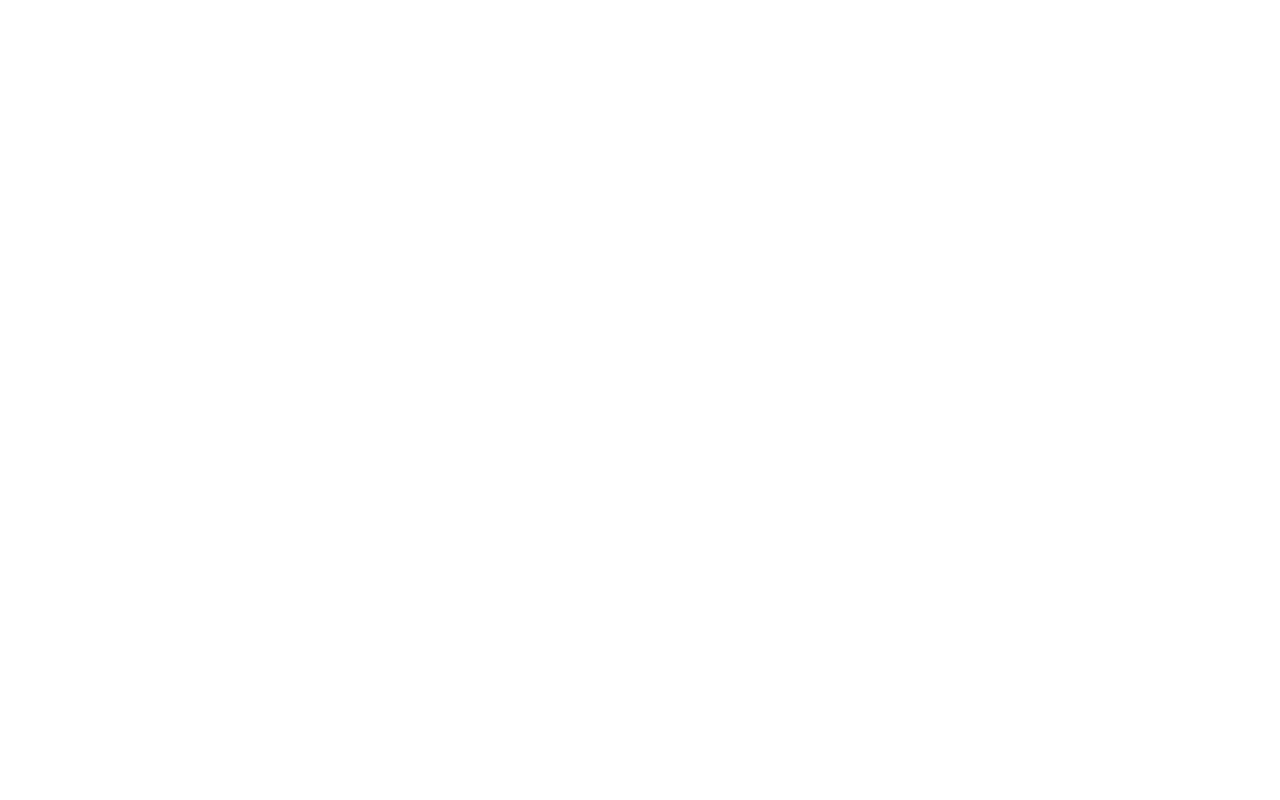
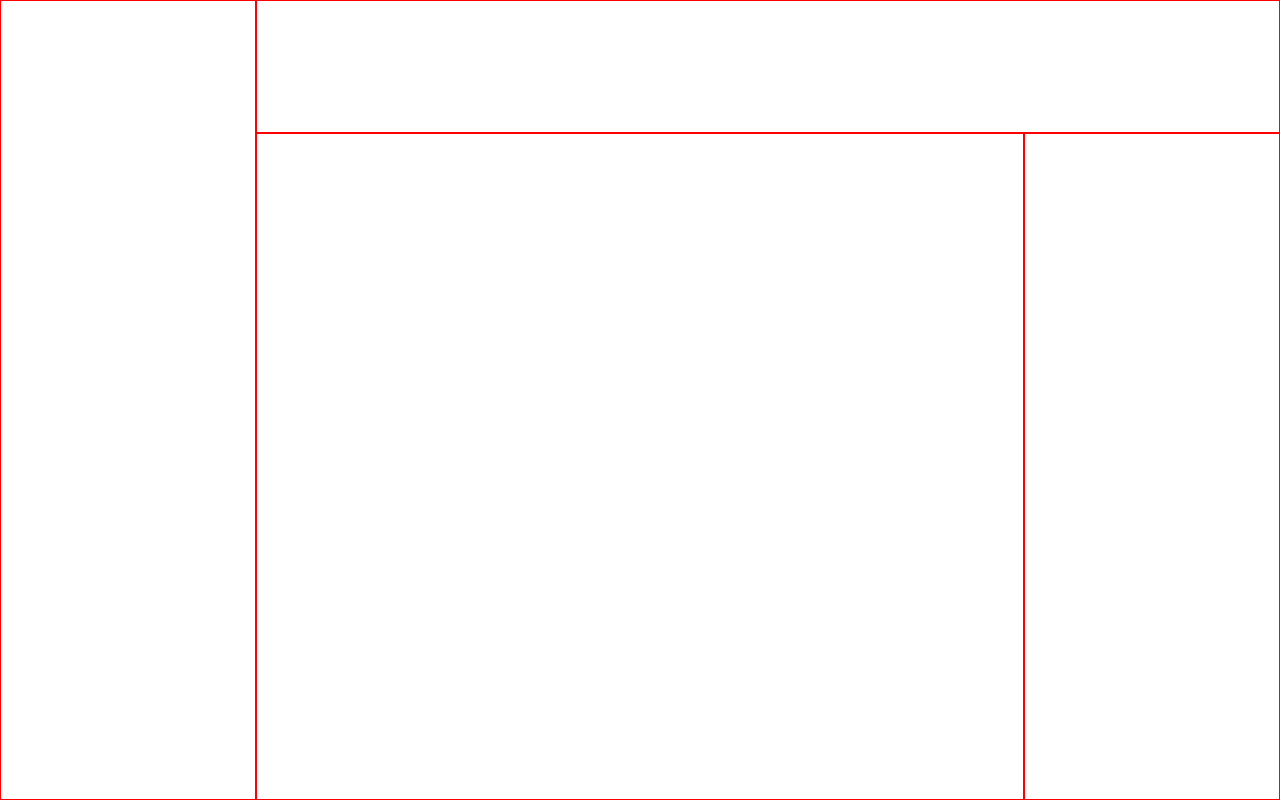
Before and after one commit to Siriuszx/admin-dashboard, a plain HTML site: page index.html in a window 1280 px wide. Drawn offline with Linux system fonts and the light colour scheme.

Commit message:
Add website layout

```diff
--- a/index.html
+++ b/index.html
@@ -8,6 +8,11 @@
     <title>Admin Dashboard</title>
 </head>
 <body>
-
+    <div class="grid-container">
+        <header class="grid-header"></header>
+        <nav class="grid-nav"></nav>
+        <main class="grid-main"></main>
+        <aside class="grid-aside"></aside>
+    </div>
 </body>
 </html>
--- a/style.css
+++ b/style.css
@@ -7,3 +7,34 @@ body {
     margin: 0;
     padding: 0;
 }
+
+.grid-container {
+    width: 100vw;
+    height: 100vh;
+    display: grid;
+    grid-template-rows: 1fr 5fr;
+    grid-template-columns: 1fr 3fr 1fr;
+    grid-template-areas:
+    'nav header header'
+    'nav main aside';
+}
+
+.grid-nav {
+    grid-area: nav;
+    border: 1px solid red;
+}
+
+.grid-header {
+    grid-area: header;
+    border: 1px solid red;
+}
+
+.grid-main {
+    grid-area: main;
+    border: 1px solid red;
+}
+
+.grid-aside {
+    grid-area: aside;
+    border: 1px solid red;
+}
```
